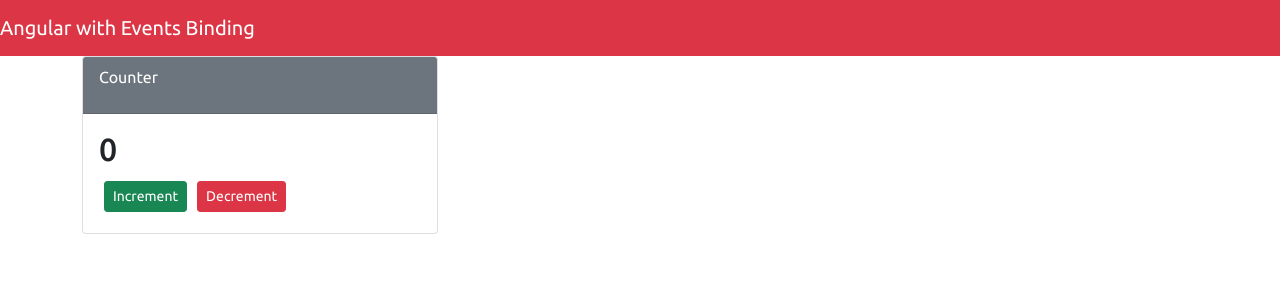
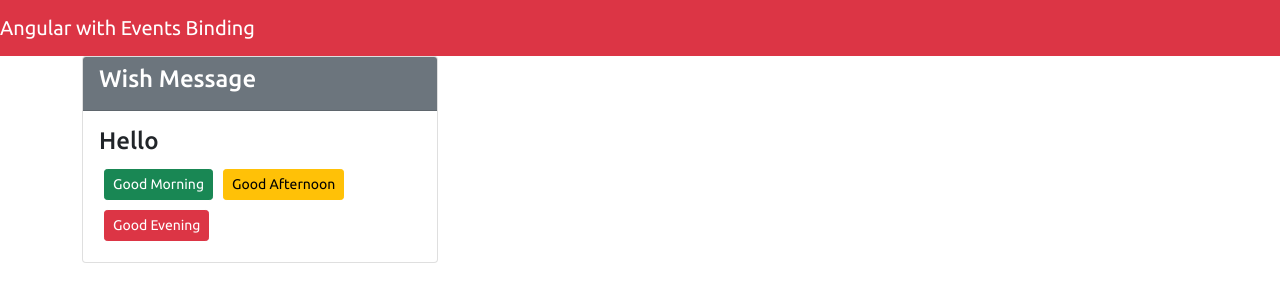
Before and after one commit to OyewoleOni/Angular-Refresh, an Angular app: page / in a window 1280 px wide. Shown: the top 302 px of the page. Built offline with nearby package versions, Linux system fonts and the light colour scheme.

Commit message:
Event Handling Pt 2(calling a function with parameter)

```diff
--- a/src/app/app.component.html
+++ b/src/app/app.component.html
@@ -2,4 +2,5 @@
     <a href="" class="navbar-brand">Angular with Events Binding</a>
 </nav>
 <!-- <app-card></app-card> -->
-<app-counter></app-counter>
+<!-- <app-counter></app-counter> -->
+<app-wish-message></app-wish-message>
--- a/src/app/components/wish-message/wish-message.component.html
+++ b/src/app/components/wish-message/wish-message.component.html
@@ -1 +1,20 @@
-<p>wish-message works!</p>
+
+<section>
+    <div class="container">
+        <div class="row">
+            <div class="col-md-4">
+                <div class="card">
+                    <div class="card-header bg-secondary text-white">
+                       <p class="h4">Wish Message</p>
+                    </div>
+                    <div class="card-body">
+                        <p class="h4">{{message}}</p>
+                        <button (click)="updateMessage('Good Morning')" class="btn btn-success btn-sm">Good Morning</button>
+                        <button (click)="updateMessage('Good Afternoon')" class="btn btn-warning btn-sm">Good Afternoon</button>
+                        <button (click)="updateMessage('Good Evening')" class="btn btn-danger btn-sm">Good Evening</button>
+                    </div>
+                </div>
+            </div>
+        </div>
+    </div>
+</section>
--- a/src/app/components/wish-message/wish-message.component.ts
+++ b/src/app/components/wish-message/wish-message.component.ts
@@ -7,9 +7,26 @@
 })
 export class WishMessageComponent implements OnInit {
 
+  public message: string = "Hello";
   constructor() { }
 
   ngOnInit(): void {
   }
 
+
+  public updateMessage(mesg:string):void{
+    this.message = mesg;
+  }
+
+  public sayGoodAfternoon():void{
+    this.message =  "Good Afternoon";
+  }
+
+  public sayGoodMorning():void{
+    this.message = "Good Morning";
+  }
+
+  public sayGoodEvening():void{
+    this.message = "Good Evening";
+  }
 }
```
